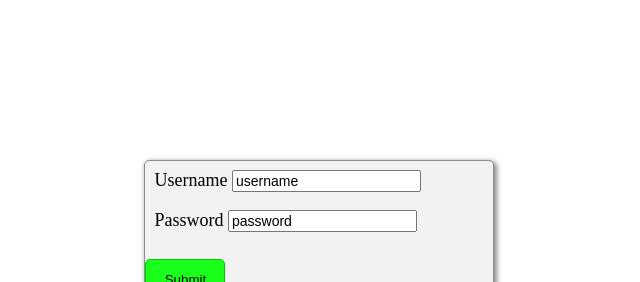
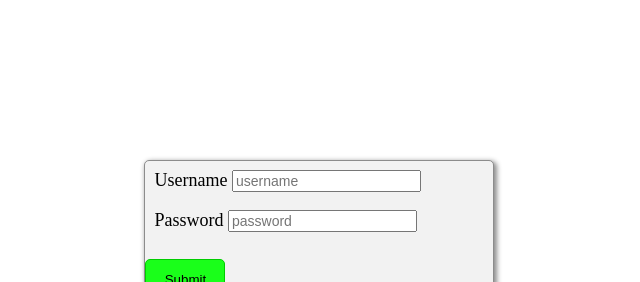
Before and after one commit to avocadograms/avocadograms, a React app: page / in a window 1280 px wide. Shown: the top 282 px of the page, without its empty margins (321-961 px from the left). Built offline with nearby package versions, Linux system fonts and the light colour scheme.

Commit message:
added webpack rule for images

```diff
--- a/client/components/LoginForm.jsx
+++ b/client/components/LoginForm.jsx
@@ -11,11 +11,11 @@ function LoginForm() {
       <form>
         <div id='userLogin'>
           <label htmlFor='username'> Username </label>
-          <input id='username' name='username' defaultValue='username' />
+          <input id='username' name='username' placeholder='username' />
         </div>
         <div id='passLogin'>
           <label htmlFor='password'> Password </label>
-          <input id='password' name='password' defaultValue='password' />
+          <input id='password' name='password' placeholder='password' />
         </div>
       </form>
       <button id='submitLogin' type='submit'>
--- a/webpack.config.js
+++ b/webpack.config.js
@@ -44,6 +44,17 @@ module.exports = {
         exclude: /node_modules/,
         use: ['style-loader', 'css-loader', 'sass-loader'],
       },
+      {
+        test: /\.(png|jpg|gif)/i,
+        use: [
+          {
+            loader: 'url-loader',
+            options: {
+              limit: 8192,
+            },
+          },
+        ],
+      },
     ],
   },
 };
```
Also changed, not shown: client/containers/MainContainer.jsx (added, +7 -0 lines), client/assets/avocado-background.jpg (added).
